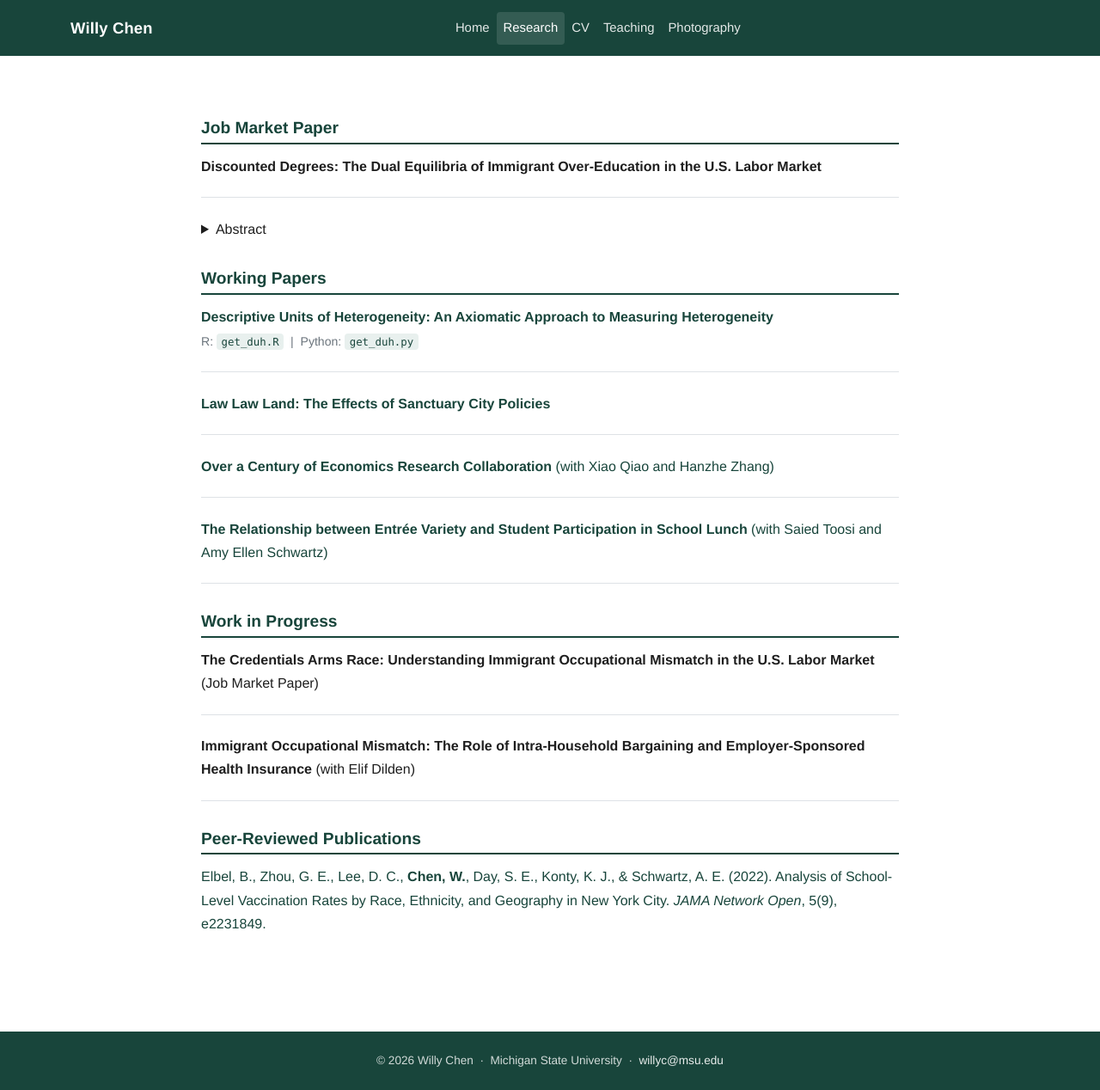
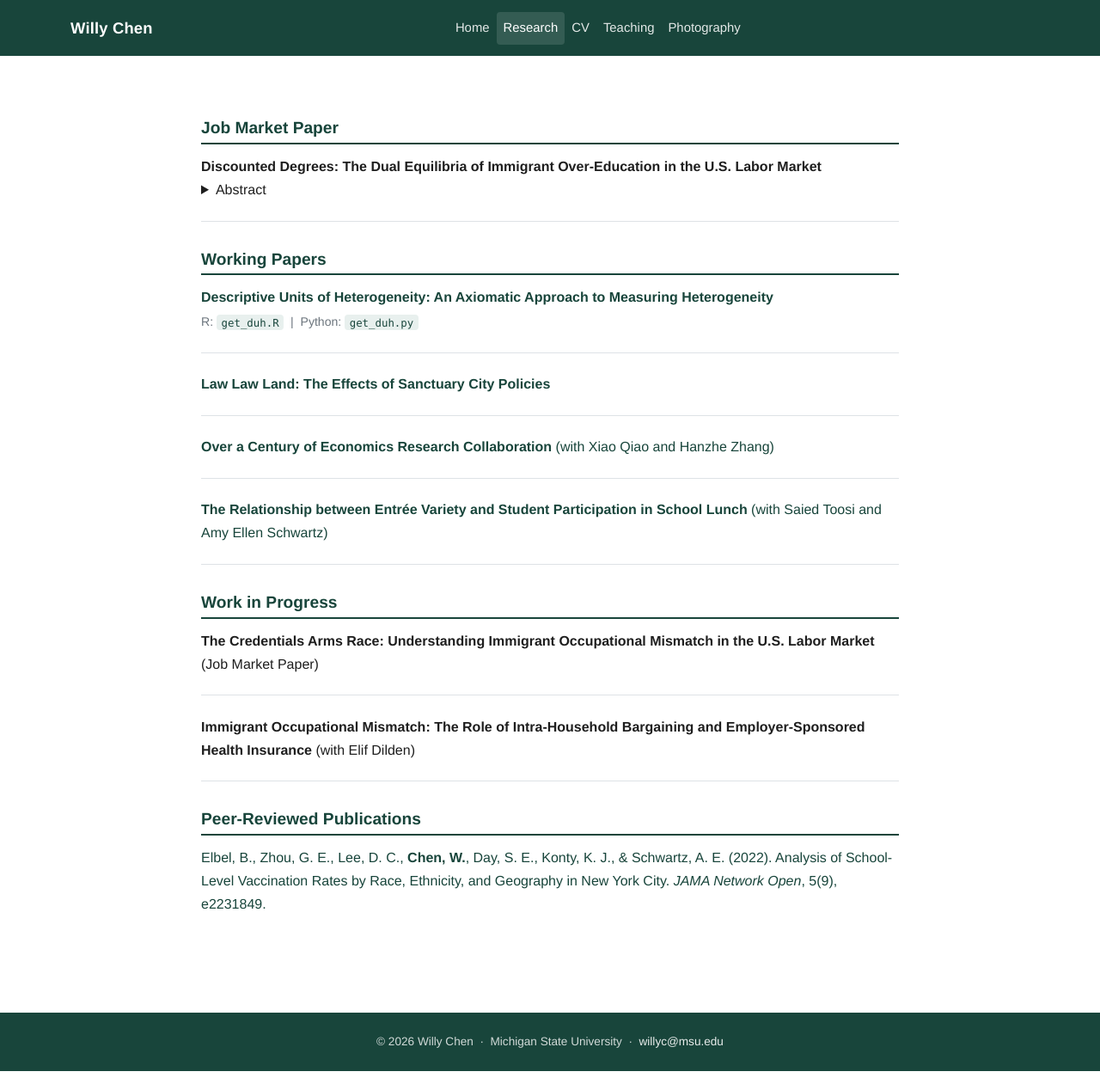
Before and after one commit to willycecon/willycecon.github.io, a Jekyll site: the page built from _pages/research.md, in a window 1280 px wide. Shown: the whole page at 86% size. Built offline with Jekyll 4.4.1, drawn with Linux system fonts in a browser that asks for light colours; after the commit the page ends 1246 px from its top, so only the background shows below that.

Commit message:
Update research.md

```diff
--- a/_pages/research.md
+++ b/_pages/research.md
@@ -7,13 +7,13 @@ permalink: /research/
 ## Job Market Paper
 <div class="paper-entry">
   <strong>Discounted Degrees: The Dual Equilibria of Immigrant Over-Education in the U.S. Labor Market</strong>
-</div>
+
 <details markdown="1">
 <summary>Abstract</summary>
  High-skilled immigrant workers in the US disproportionately accept occupations below their skill level or acquire additional domestic education to achieve wage parity. This paper evaluates the leading but untested mechanism: employer screening. I extend the canonical signaling model to incorporate an employer-side friction on hiring foreign workers, and show that the friction does not simply lower immigrant wages: it eliminates a large set of optimal equilibrium wage contracts, forcing immigrant workers into occupational mismatch. Using a novel longitudinal panel built from LinkedIn records, I estimate the extent of the displacement and identify the critical education levels. I estimate the size of the friction from the occupational wage gaps between the immigrants and natives at labor market entry.
 I find that immigrants with a master's or a professional degree are more likely to work lower-education jobs than their native counterparts, while those with a bachelor's degree or a PhD are less likely to do so. The estimated friction terms are persistent throughout an immigrant worker's first decade in the U.S., and they are much larger for immigrants with only foreign credentials. Finally, a structural decomposition reveals that occupational skill requirements are the main determinants of the occupational wage gaps, even after controlling for job mismatch and firm-level demand for foreign labor.
 </details>
-
+</div>
 ## Working Papers
 
 <div class="paper-entry">
```
